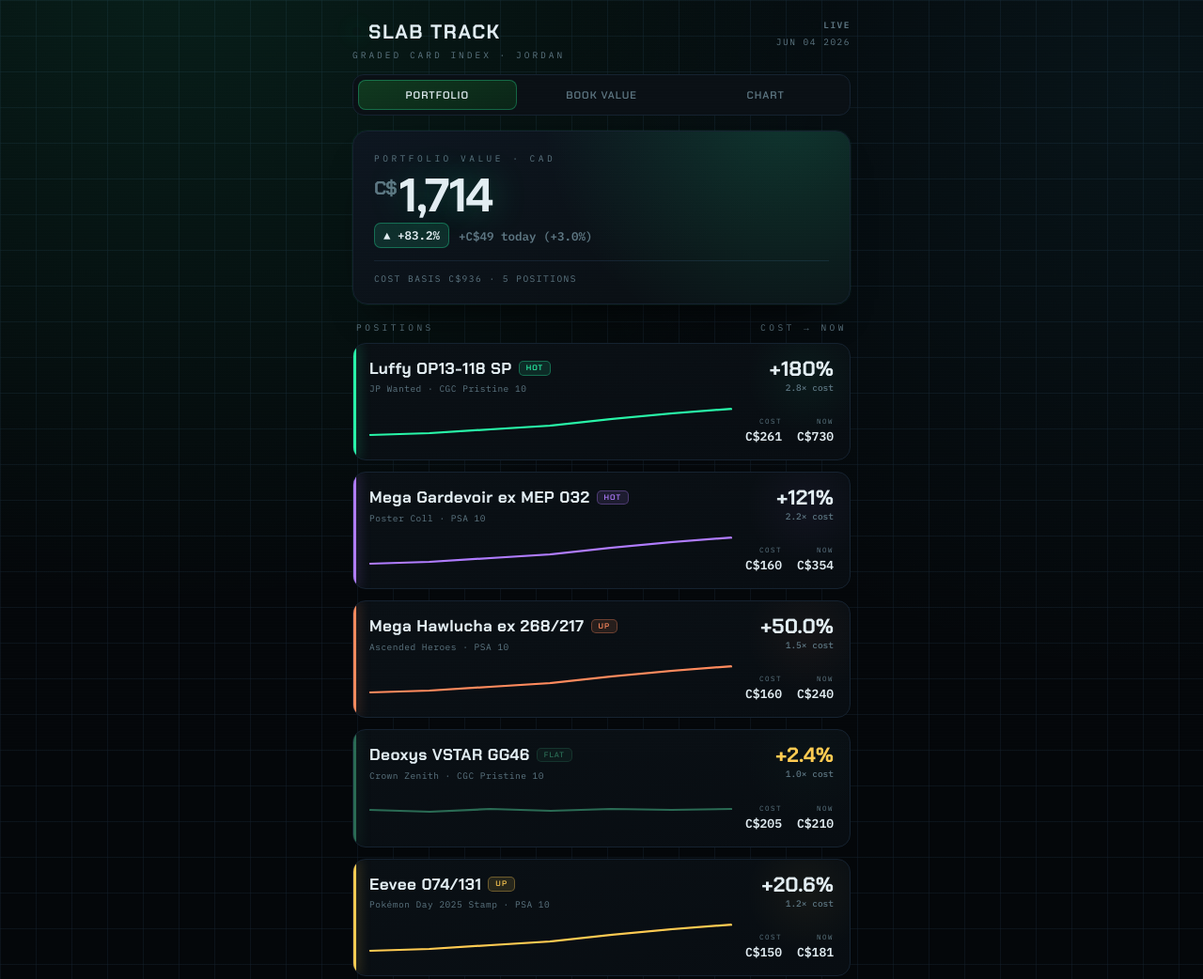
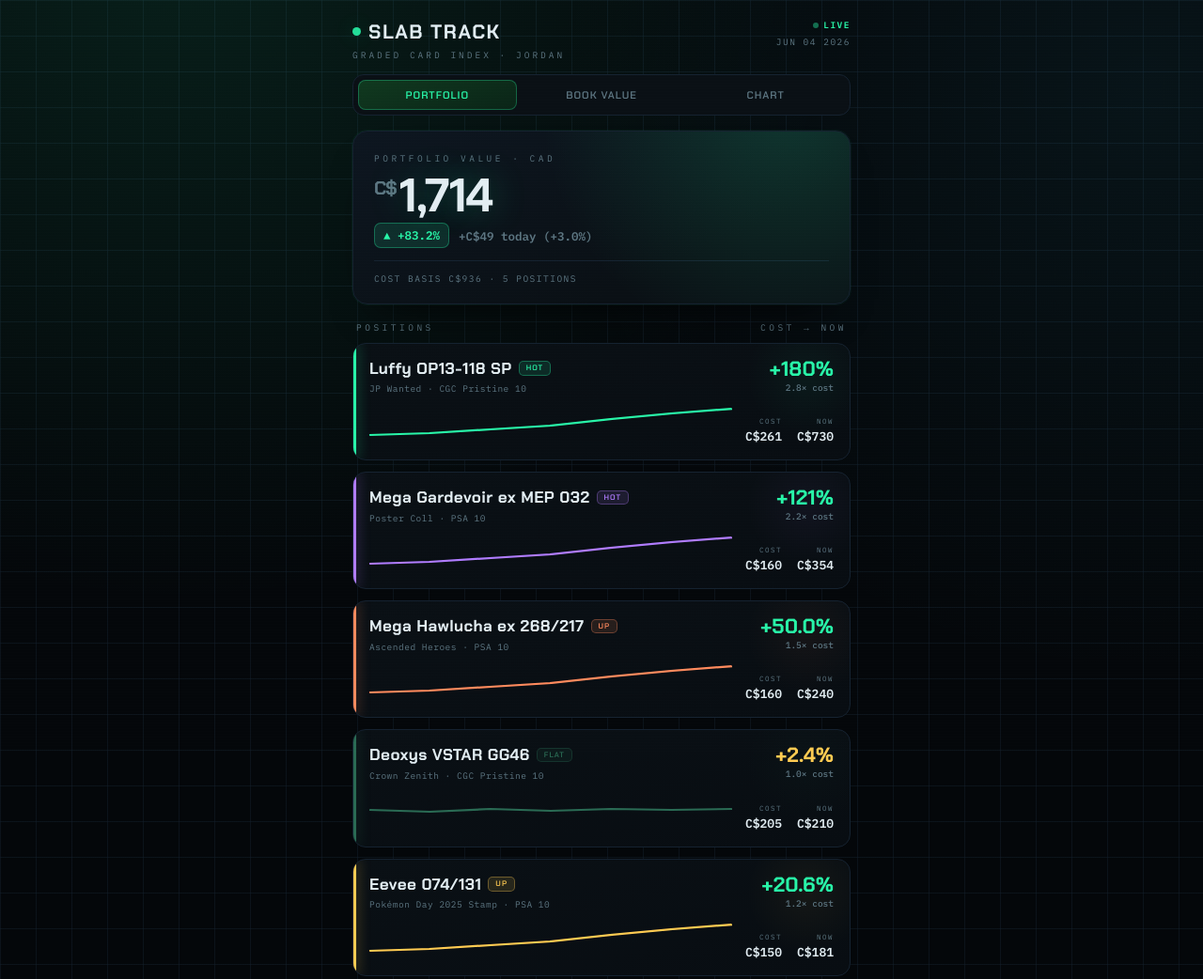
Before and after one commit to jboss123456/slab-capital, a plain HTML site: page index.html in a window 1280 px wide. Shown: the top 1042 px of the page at 94% size. Drawn offline with Linux system fonts and the light colour scheme.

Commit message:
Update index.html

```diff
--- a/index.html
+++ b/index.html
@@ -12,7 +12,7 @@
 <link rel="apple-touch-icon" href="icon-180.png">
 <link href="https://fonts.googleapis.com/css2?family=Chakra+Petch:wght@400;500;600;700&family=IBM+Plex+Mono:wght@400;500;600&display=swap" rel="stylesheet">
 <style>
-  :root{--bg:#04070a;--panel:#0a1015;--panel2:#0d1620;--line:#152230;--green:#h28f5a8;--green-dim:#0f7a55;--red:#ff5d6c;--amber:#ffcb52;--text:#e2edf2;--mute:#5d7682;--cyan:#3fe0ff;--glow:0 0 26px rgba(40,245,168,.4)}
+  :root{--bg:#04070a;--panel:#0a1015;--panel2:#0d1620;--line:#152230;--green:#28f5a8;--green-dim:#0f7a55;--red:#ff5d6c;--amber:#ffcb52;--text:#e2edf2;--mute:#5d7682;--cyan:#3fe0ff;--glow:0 0 26px rgba(40,245,168,.4)}
   *{margin:0;padding:0;box-sizing:border-box}
   html,body{background:var(--bg);color:var(--text);font-family:'IBM Plex Mono',monospace;-webkit-font-smoothing:antialiased}
   body{min-height:100vh;padding:max(20px,env(safe-area-inset-top)) 14px 24px;phosition:relative;overflow-x:hidden;background-image:radial-gradient(circle at 15% -5%, rgba(40,245,168,.10), transparent 42%),radial-gradient(circle at 95% 8%, rgba(63,224,255,.06), transparent 38%),linear-gradient(rgba(21,34,48,.45) 1px, transparent 1px),linear-gradient(90deg, rgba(21,34,48,.45) 1px, transparent 1px);background-size:auto,auto,38px 38px,38px 38px}
```
